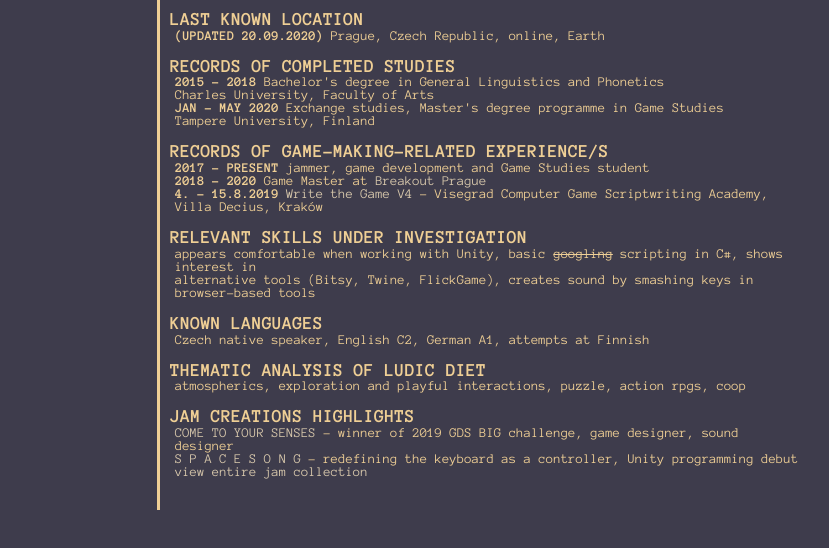
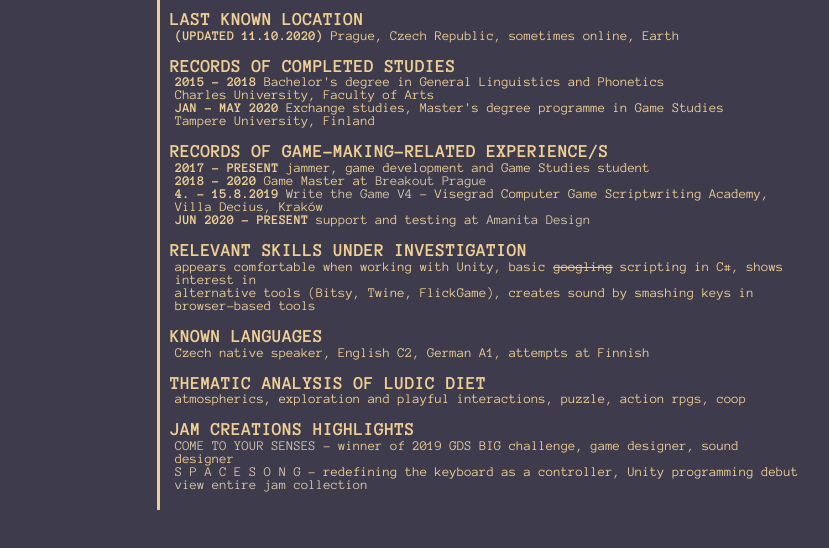
Before and after one commit to pschdl/pschdl.github.io, a plain HTML site: page index.html in a window 1280 px wide. Shown: the part 210-758 px from the top of the page, without its empty margins (224-1053 px from the left). Drawn offline with Linux system fonts and the light colour scheme.

Commit message:
update oct

```diff
--- a/index.html
+++ b/index.html
@@ -25,7 +25,7 @@
 <div class="text">
 	<h3>LAST KNOWN LOCATION</h3>
 		<p>
-		<b>(UPDATED 20.09.2020)</b> Prague, Czech Republic, online, Earth
+		<b>(UPDATED 11.10.2020)</b> Prague, Czech Republic, sometimes online, Earth
 		</p>
 
 	<h3>RECORDS OF <b>COMPLETED STUDIES</b> </h3>
@@ -46,6 +46,8 @@
 		<b>2018 - 2020</b> Game Master at <a href="https://breakoutprague.com/">Breakout Prague</a>
 		<br>
 		<b>4. - 15.8.2019</b> <a href="https://www.villa.org.pl/villa/en/program/write-the-game-szkola-letnia-scenariuszy-gier-komputerowych/">Write the Game V4</a> - Visegrad Computer Game Scriptwriting Academy, Villa Decius, Kraków
+		<br>
+		<b>JUN 2020 - PRESENT</b> support and testing at <a href="https://amanita-design.net">Amanita Design</a>
 		</p>
 
 	<h3>RELEVANT SKILLS UNDER INVESTIGATION</h3>
```
